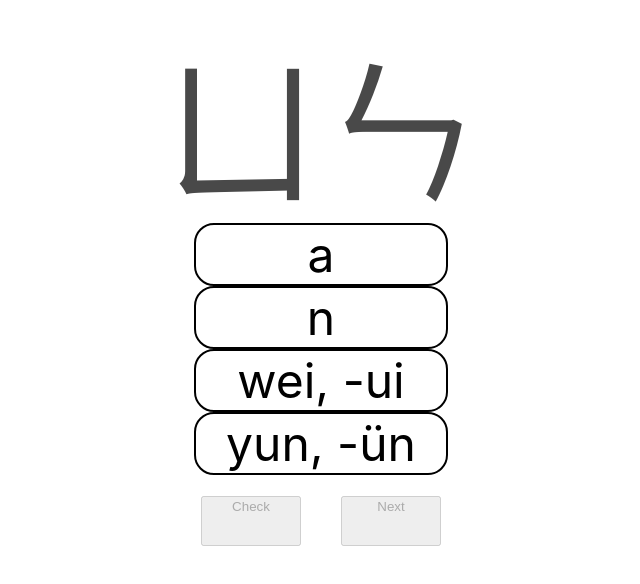
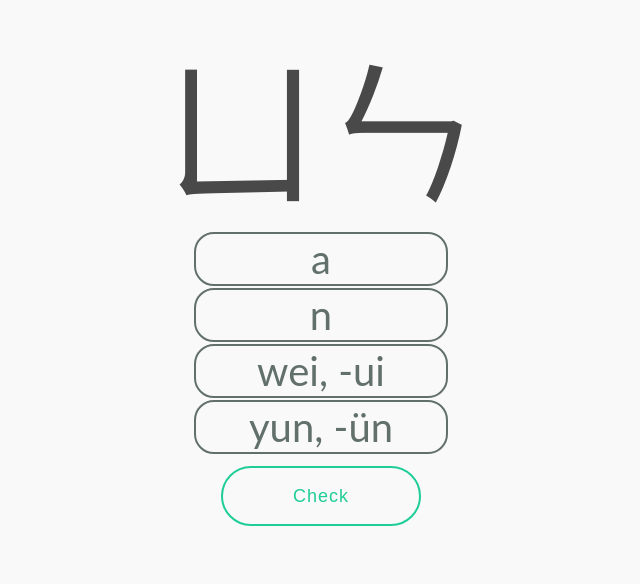
Before and after one commit to Kaname87/bopomofo-app, a React (Create React App) app: page / in a window 1280 px wide. Both pictures are taken after a click on the button "Start". Shown: the top 584 px of the page, without its empty margins (324-964 px from the left). Built offline with nearby package versions, Linux system fonts and the light colour scheme.

Commit message:
update color schema

```diff
--- a/src/components/AnswerFields.tsx
+++ b/src/components/AnswerFields.tsx
@@ -39,16 +39,7 @@ const AnswerFields: React.FC<questionInfo> = ({ bopomofoList, question }) => {
         showAnswer={showAnswer}
       />
       <div className={styles.buttonContainer}>
-        <button
-          onClick={() => {
-            setShowAnswer(!showAnswer);
-          }}
-          className={styles.button}
-          disabled={showAnswer || selectedOption.length === 0}
-        >
-          Check
-        </button>
-
+        {showAnswer ? (
           <button
             onClick={() => {
               if (
@@ -63,6 +54,17 @@ const AnswerFields: React.FC<questionInfo> = ({ bopomofoList, question }) => {
           >
             Next
           </button>
+        ) : (
+          <button
+            onClick={() => {
+              setShowAnswer(!showAnswer);
+            }}
+            className={styles.button}
+            disabled={showAnswer || selectedOption.length === 0}
+          >
+            Check
+          </button>
+        )}
       </div>
     </div>
   );
--- a/src/components/EndPage.tsx
+++ b/src/components/EndPage.tsx
@@ -60,7 +60,7 @@ const EndPage = () => {
             }
           >
             {history.isCorrect ? (
-              <XiaoLongBao width={30} height={30} fill={"#36f5d5"} />
+              <XiaoLongBao width={30} height={30} fill={"#1ecd97"} />
             ) : (
               "×"
             )}
@@ -70,34 +70,14 @@ const EndPage = () => {
     });
   };
 
-  const resultList = (histories: HistoryType[]) => {
-    return histories.map(history => {
-      if (typeof history.question === "undefined") {
-        return;
-      }
-      return (
-        <li key={history.question.pinyin} className={styles.resultList}>
-          {history.question.bopomofo} {history.question.pinyin}
-          {history.question.pinyin === history.selectedOption
-            ? " Correct"
-            : " Wrong"}
-        </li>
-      );
-    });
-  };
-
-  const resultUl = (histories: HistoryType[] | undefined) => {
-    if (typeof histories !== "undefined") {
-      return <ul>{resultList(histories)}</ul>;
-    }
-  };
-
   return (
     <div className={styles.quizContainer}>
       {resultTable(histories)}
-      <button className={styles.button} onClick={() => reStart()}>
-        Re-Start
-      </button>
+      <div className={styles.buttonContainer}>
+        <button className={styles.button} onClick={() => reStart()}>
+          Re-Start
+        </button>
+      </div>
     </div>
   );
 };
--- a/src/components/Main.module.scss
+++ b/src/components/Main.module.scss
@@ -1,5 +1,7 @@
-$wrong-color: #f25757;
-$correct-color: #36f5d5;
+// $wrong-color: #f25757;
+$wrong-color: #fb797e;
+// $correct-color: #36f5d5;
+$correct-color: #1ecd97;
 $font-main-color: #494949;
 $selectd-color: #d4f0fd;
 @mixin answer {
@@ -7,7 +9,8 @@ $selectd-color: #d4f0fd;
   border-radius: 20px;
   border: solid;
   border-width: 2px;
-  font-size: 3em;
+  font-size: 40px;
+  margin-bottom: 2px;
 
   text-align: center;
   width: 250px;
@@ -23,8 +26,38 @@ $selectd-color: #d4f0fd;
   // background: #f25757;
 }
 
+@mixin button {
+  display: block;
+  margin: 0 auto;
+  padding: 0;
+  width: 200px;
+  height: 60px;
+  border: 2px solid #1ecd97;
+  border-radius: 40px;
+  background: transparent;
+  color: #1ecd97;
+  letter-spacing: 1px;
+  font-size: 18px;
+  font-family: "Montserrat", sans-serif;
+  -webkit-tap-highlight-color: transparent;
+  -webkit-transition: background-color 0.3s, color 0.3s, width 0.3s,
+    border-width 0.3s, border-color 0.3s;
+  transition: background-color 0.3s, color 0.3s, width 0.3s, border-width 0.3s,
+    border-color 0.3s;
+}
+
 body {
   overflow-x: hidden;
+  // color: #3c4859;
+
+  background: #f9f9f9;
+  color: #62706c;
+  font-size: 100%;
+  line-height: 1.25;
+  padding: 25px 0;
+  border-right: 25px solid #fff;
+  border-left: 25px solid #fff;
+  font-family: "Lato", Arial, sans-serif;
 }
 
 .wrapper {
@@ -54,24 +87,29 @@ body {
 }
 
 .buttonContainer {
-  padding: 5px;
-  width: 100%;
-  flex-wrap: nowrap;
-  flex-direction: row;
-  display: flex;
-  justify-content: center;
+  margin-top: 10px;
+  // // padding: 5px;
+  // width: 100%;
+  // flex-wrap: nowrap;
+  // flex-direction: row;
+  // display: flex;
+  // justify-content: center;
+}
+.startButton {
+  @include button;
 }
 .button {
-  margin: 0 20px;
-  width: 100px;
-  height: 50px;
-  // background: #494949;
-  // background: #f2e863;
-  // border-radius: 50%;
-  // flex-wrap: nowrap;
-  flex-direction: row;
-  display: flex;
-  justify-content: center;
+  @include button;
+  // margin: 0 20px;
+  // width: 100px;
+  // height: 50px;
+  // // background: #494949;
+  // // background: #f2e863;
+  // // border-radius: 50%;
+  // // flex-wrap: nowrap;
+  // flex-direction: row;
+  // display: flex;
+  // justify-content: center;
 }
 
 // .submitAnswerButton {
@@ -113,16 +151,20 @@ body {
 }
 .correctAnswer {
   @include answer;
-  background: $correct-color;
+  //background : $correct-color;
+  color: $correct-color;
 }
 .wrongAnswer {
   @include answer;
-  background: $wrong-color;
+  // background: $wrong-color;
+  color: $wrong-color;
 }
 .selectedAnswer {
   @include answer;
   // background: #444221;
-  background: $selectd-color;
+  //
+  color: #fff;
+  background: $correct-color;
 }
 
 .answerContainer {
@@ -132,6 +174,7 @@ body {
 }
 
 .answerUl {
+  margin: 0;
   padding: 0;
 }
 
@@ -168,13 +211,6 @@ table tr {
   cursor: pointer;
 }
 
-table tr:hover {
-  background-color: $selectd-color;
-}
-// table th {
-//   background-color:;
-// }
-
 table th,
 table td {
   text-align: center;
@@ -207,48 +243,48 @@ table td {
   margin-right: 2px;
 }
 
-.startButton {
-  margin-top: 10px;
-  width: 120px;
-  height: 80px;
-  background-color: #dddddd;
-  // color: #dddddd;
-  cursor: pointer;
-  // height: 80px;
-  // width: 100px;
-  // border: none;
-  // background: #f4e1d2;
-  // background: none;
-  display: flex;
-  font-size: 20px;
-  // // justify-content: center;
-  // border-radius: 30px;
-  outline: none;
-  align-items: center;
-  // transform: translate(-50%, -50%);
-  justify-content: space-evenly;
-  cursor: pointer;
-  // &:focus {
-  //   outline: 2px dashed #17171d;
-  // }
-  &:hover {
-    svg {
-      transform: scale(1.3);
-    }
-  }
-  &::-moz-focus-inner {
-    border: 0;
-  }
-  svg {
-    outline: none;
-    // transform: scale(1.1);
-    transition: transform 0.3s linear;
-  }
-}
+// .startButton {
+//   margin-top: 10px;
+//   width: 120px;
+//   height: 80px;
+//   background-color: #dddddd;
+//   // color: #dddddd;
+//   cursor: pointer;
+//   // height: 80px;
+//   // width: 100px;
+//   // border: none;
+//   // background: #f4e1d2;
+//   // background: none;
+//   display: flex;
+//   font-size: 20px;
+//   // // justify-content: center;
+//   // border-radius: 30px;
+//   outline: none;
+//   align-items: center;
+//   // transform: translate(-50%, -50%);
+//   justify-content: space-evenly;
+//   cursor: pointer;
+//   // &:focus {
+//   //   outline: 2px dashed #17171d;
+//   // }
+//   &:hover {
+//     svg {
+//       transform: scale(1.3);
+//     }
+//   }
+//   &::-moz-focus-inner {
+//     border: 0;
+//   }
+//   svg {
+//     outline: none;
+//     // transform: scale(1.1);
+//     transition: transform 0.3s linear;
+//   }
+// }
 
-.buttonLabel {
-  // height: 1px;
-  // overflow: hidden;
-  // position: absolute;
-  // width: 1px;
-}
+// .buttonLabel {
+//   // height: 1px;
+//   // overflow: hidden;
+//   // position: absolute;
+//   // width: 1px;
+// }
--- a/src/components/StartPage.tsx
+++ b/src/components/StartPage.tsx
@@ -1,17 +1,15 @@
 import React, { useContext } from "react";
 import styles from "./Main.module.scss";
 import QuizContext from "../context/quizContext";
-import XiaoLongBao from "./SVG/xiaolongbao";
-// const START = "START";
+
 const ONGOING = "ONGOING";
-// const END = "END";
 
 const StartPage = () => {
   const { setGameStatus } = useContext(QuizContext);
   return (
     <div className={styles.quizContainer}>
       <div className={styles.title}>注音Quiz</div>
-
+      <div className={styles.buttonContainer}>
         <button
           className={styles.startButton}
           onClick={() =>
@@ -21,6 +19,7 @@ const StartPage = () => {
           Start
         </button>
       </div>
+    </div>
   );
 };
 export default StartPage;
```
Lines whose indentation alone changed are shown as unchanged.
